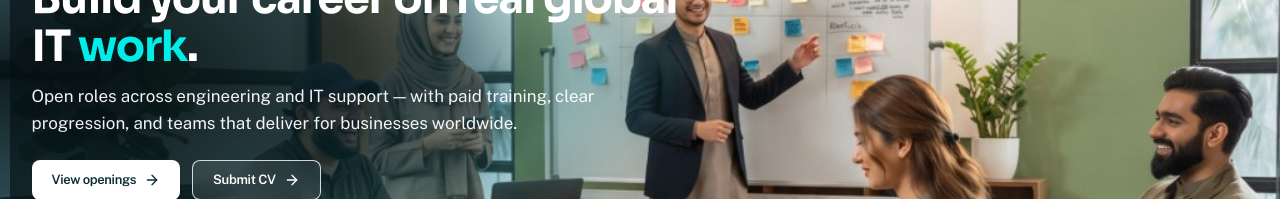
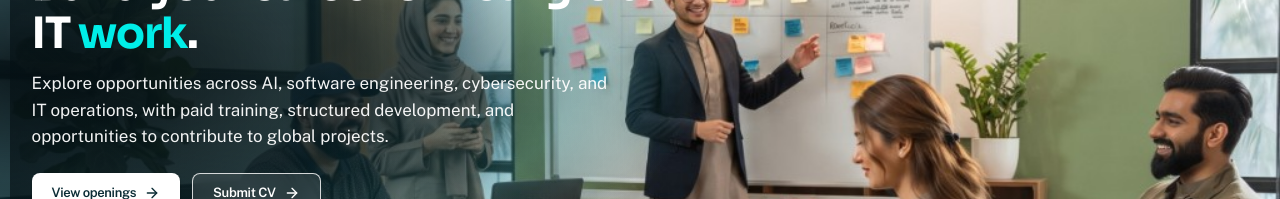
Before and after one commit to adnanhayat531/comtanixcareers, a Next.js app: page /careers in a window 1280 px wide. Shown: the part 169-368 px from the top of the page. Built offline with nearby package versions, Linux system fonts and the light colour scheme; no server answers.

Commit message:
Update Careers page content to better reflect opportunities in AI, software engineering, cybersecurity, and IT operations, emphasizing paid training and global project contributions.

```diff
--- a/src/app/careers/page.tsx
+++ b/src/app/careers/page.tsx
@@ -11,7 +11,7 @@ import { Container, Section, SectionHeading } from "@/components/ui/Section";
 export const metadata: Metadata = {
   title: "Careers",
   description:
-    "Open roles at Comtanix for freshers and experienced professionals across global IT teams.",
+    "Explore opportunities across AI, software engineering, cybersecurity, and IT operations, with paid training, structured development, and opportunities to contribute to global projects.",
 };
 
 /** Openings come from the live jobs API — never serve a stale static snapshot. */
@@ -42,7 +42,7 @@ export default function CareersPage() {
       <PageHero
         eyebrow="Careers"
         title="Build your career on real global IT work."
-        description="Open roles across engineering and IT support — with paid training, clear progression, and teams that deliver for businesses worldwide."
+        description="Explore opportunities across AI, software engineering, cybersecurity, and IT operations, with paid training, structured development, and opportunities to contribute to global projects."
         image="/careers/hero-desk.png?v=3"
         imageAlt="Comtanix team collaborating in a careers workshop"
         imageFit="cover"
```
